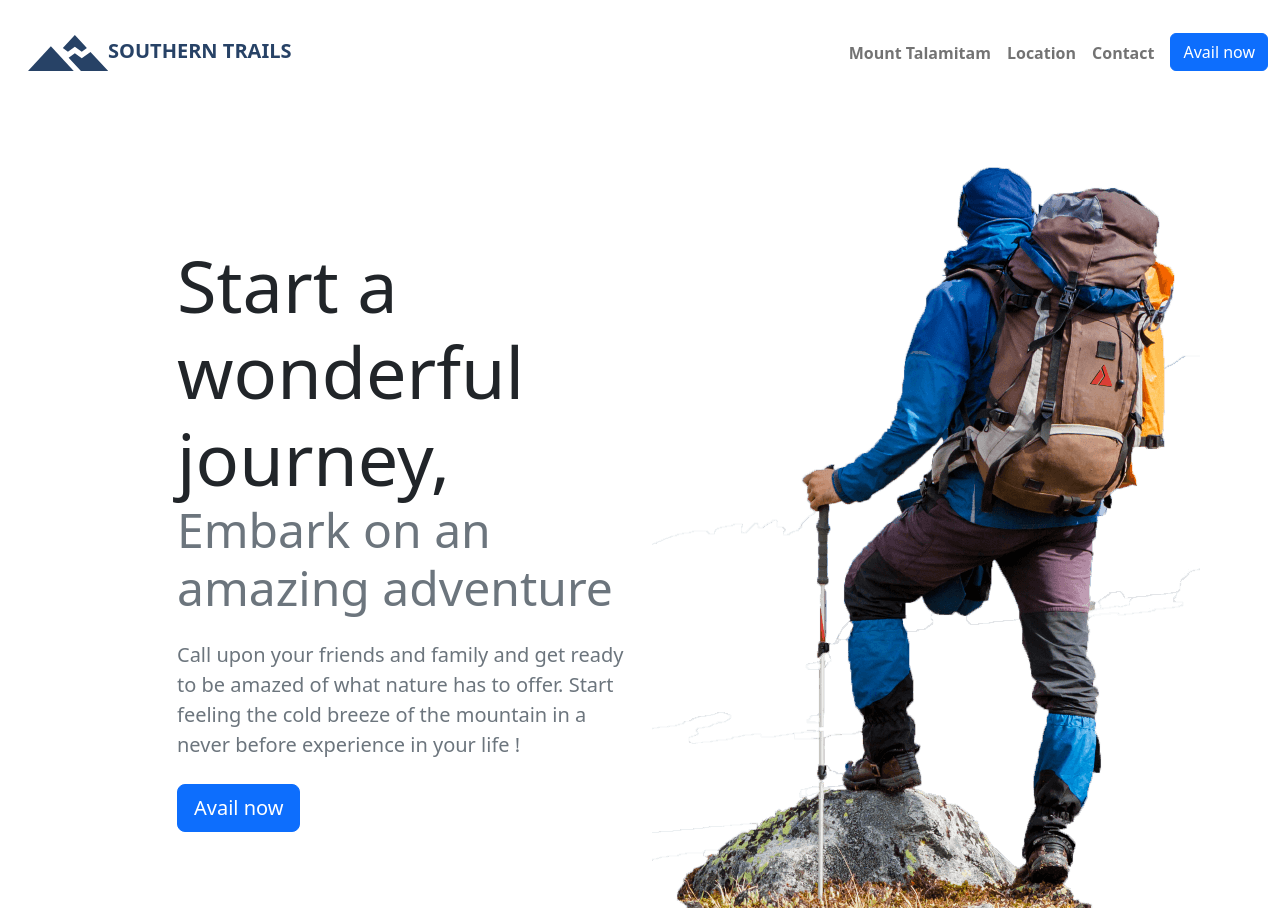
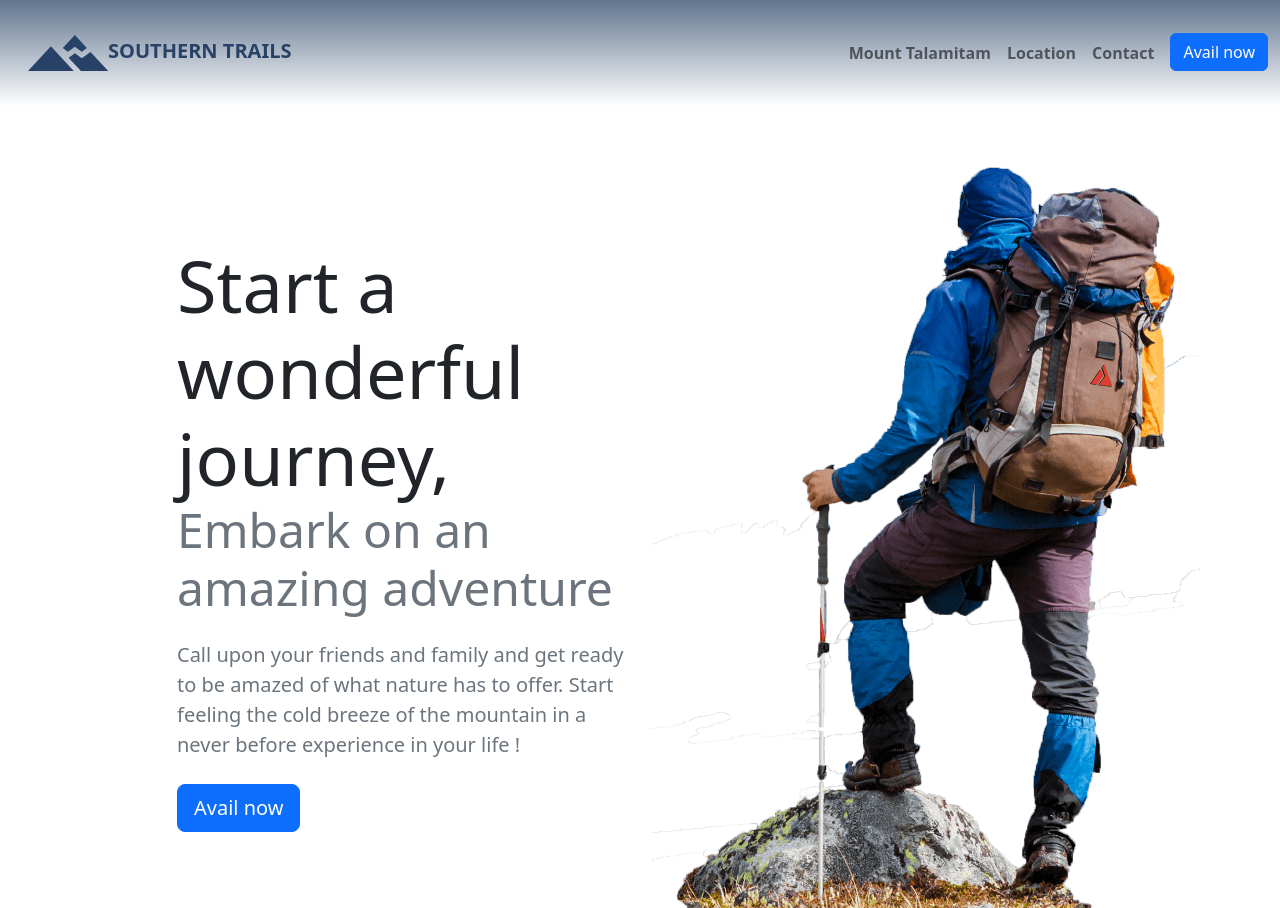
Before and after one commit to DAnoche/WD32P-MP1, a website built with webpack: page app/index.html in a window 1280 px wide. Shown: the top 908 px of the page. Built offline with nearby package versions, Linux system fonts and the light colour scheme.

Commit message:
Add color gradient to navbar

```diff
--- a/app/assets/styles/styles.css
+++ b/app/assets/styles/styles.css
@@ -1,3 +1,12 @@
+.navbarBG {
+  background: rgb(39, 66, 102);
+  background: linear-gradient(
+    180deg,
+    rgba(39, 66, 102, 0.7343312324929971) 0%,
+    rgba(255, 255, 255, 0) 100%
+  );
+}
+
 .logo {
   height: 80px;
   width: 80px;
--- a/app/index.html
+++ b/app/index.html
@@ -9,7 +9,7 @@
   </head>
   <body>
     <!-- Navbar -->
-    <nav class="navbar navbar-expand-md bg-light">
+    <nav class="navbar navbarBG navbar-expand-md bg-light">
       <div class="container-xxl">
         <a class="navbar-brand" href="#hero"
           ><span class="mainLogo fw-bold ms-3"
```
